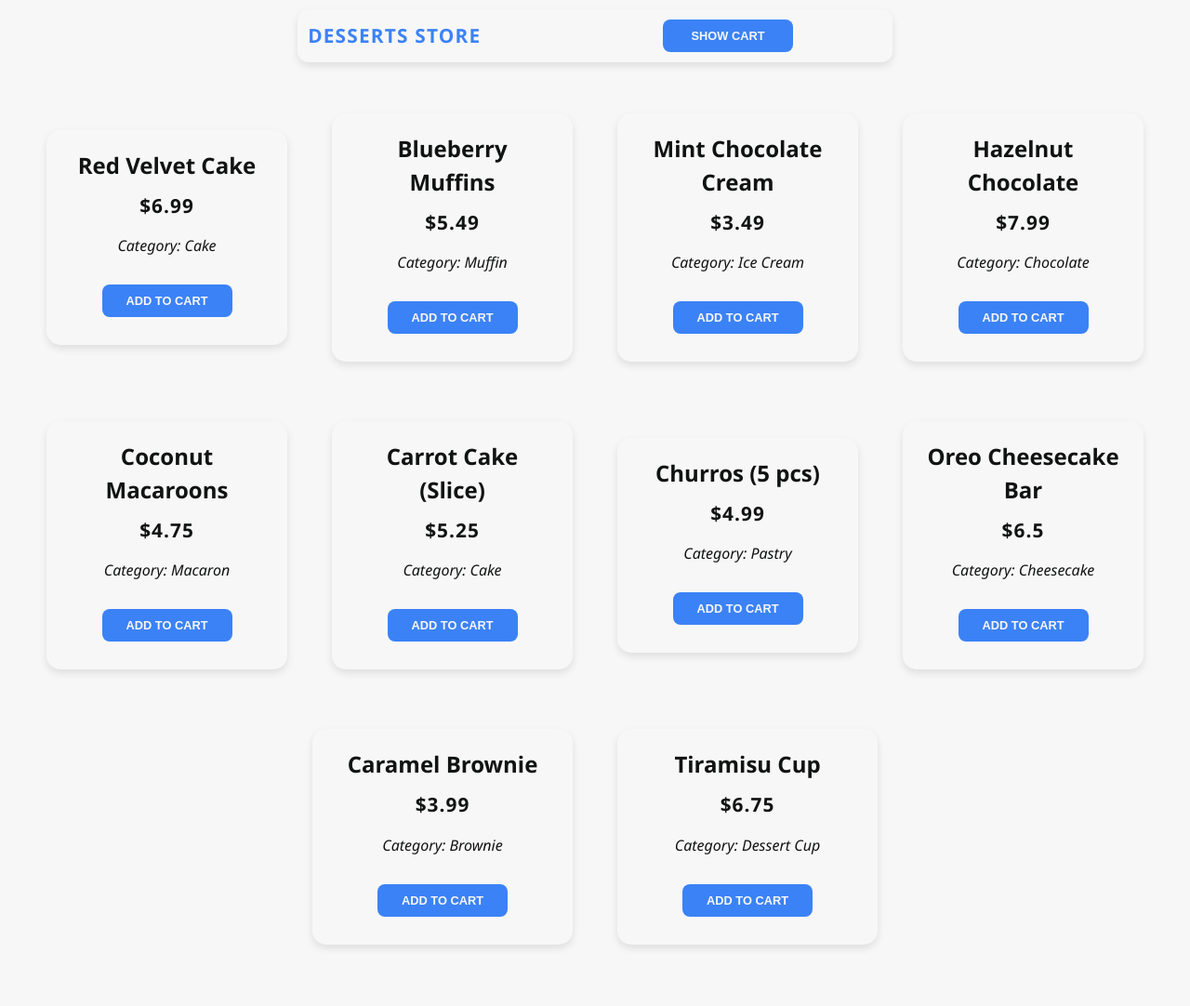
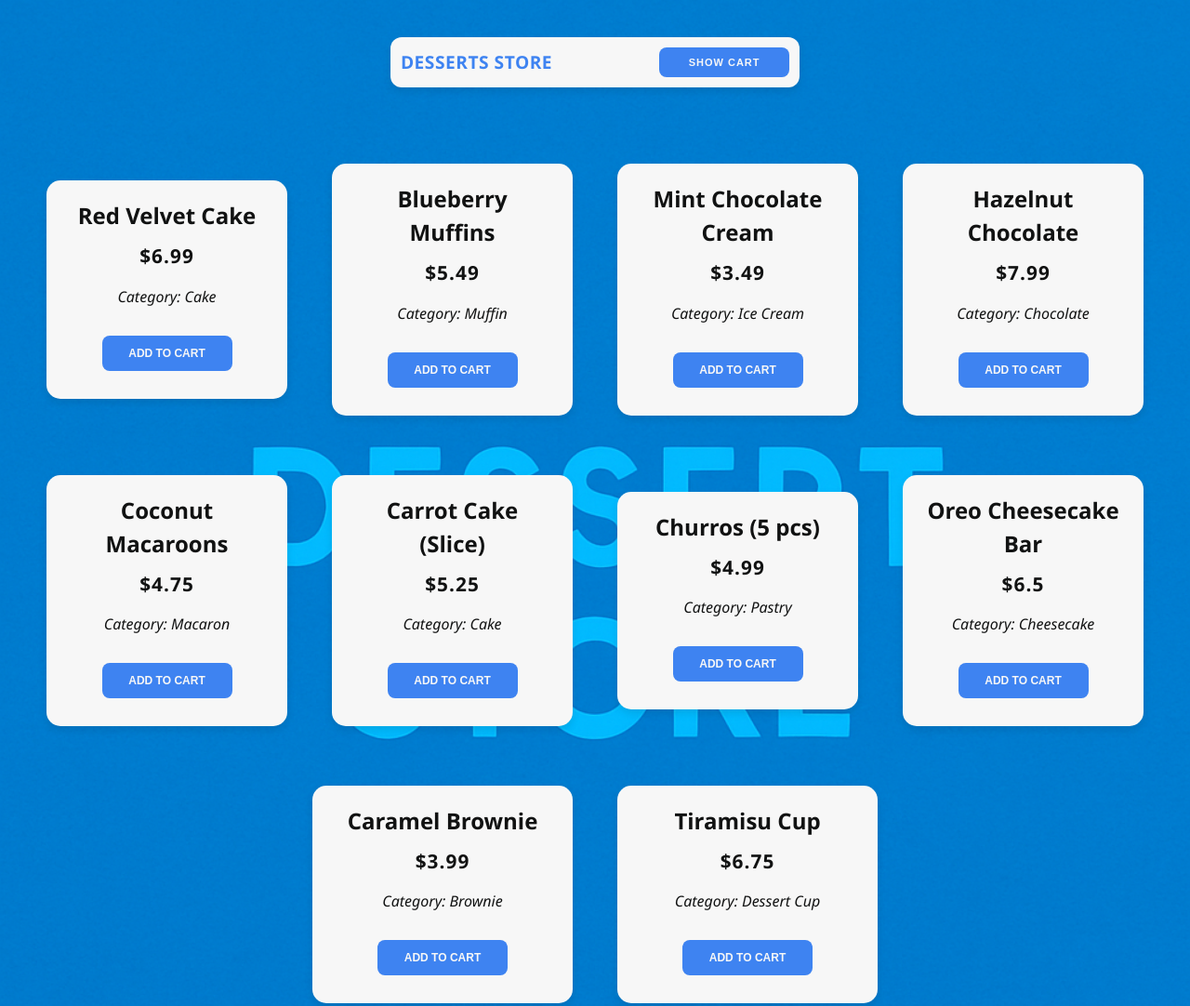
Before and after one commit to DevRobertCodes/Dessert-Store, a plain HTML site: page index.html in a window 1280 px wide. Shown: the top 1082 px of the page at 93% size. Drawn offline with Linux system fonts and the light colour scheme.

Commit message:
Tweaked styles and added a bg-image

```diff
--- a/styles.css
+++ b/styles.css
@@ -11,8 +11,8 @@
   --background-light: #f7f7f7;        /* Very light grey, clean canvas */
   --primary-dark: #111212;            /* Dark slate for text & headers */
   --secondary-grey: #6b7280;          /* Medium grey for secondary text */
-  --accent-blue: #3b82f6;             /* Bright blue for buttons and links */
-  --light-blue: #5b95f1;             /* Light blue for hovers */
+  --accent-blue: #3e83f1;             /* Bright blue for buttons and links */
+  --dark-blue: #1e73fc;             /* Darker blue for hovers */
   --accent-green: #10b981;            /* Fresh green for success states */
   --dark-green: #0a7a54;            /* dark green for hovers */
   --warning-yellow: #fbbf24;          /* Warm yellow for alerts or highlights */
@@ -21,7 +21,9 @@
 }
 
 body {
-  background-color: var(--background-light);
+  background: url('blue-dessert-bg.png');
+  background-size: cover;
+  background-color: var(--background-light);/* Fallback color */
   font-family: 'Segoe UI', Tahoma, Geneva, Verdana, sans-serif;
   color: var(--background-light);
   line-height: 1.5;
@@ -37,7 +39,7 @@ body {
     display: flex;
     justify-content: space-between;
     align-items: center;
-    padding:1rem;
+    padding: 0.5rem 1rem;
     gap: 100px;
     border-radius: 12px;
     box-shadow: 0 4px 8px rgba(0,0,0,0.1);
@@ -48,11 +50,10 @@ body {
 /* Title styling */
 .title {
   color: var(--accent-blue);
-  text-align: left;
   margin: 0;
   font-weight: 700;
-  font-size: 1.3rem;
-  letter-spacing: 1.2px;
+  font-size: 1.2rem;
+  letter-spacing: 0.5px;
   text-transform: uppercase;
 }
 
@@ -77,7 +78,7 @@ body {
   margin: 1rem 0.5rem;
   box-shadow: 0 4px 8px rgba(0,0,0,0.1);
   transition: transform 0.3s ease, box-shadow 0.3s ease;
-  width: 280px;
+  width: 340px;
 }
 
 .dessert-card:hover {
@@ -100,11 +101,11 @@ body {
   cursor: pointer;
   width: 120px;
   margin: 0 auto;
-  padding: 10px 3px;
+  padding: 12px;
   background-color: var(--accent-blue);
   color: var(--background-light);
   font-weight: 600;
-  font-size: 10px;
+  font-size: 12px;
   border: none;
   border-radius: 8px;
   transition: all 0.3s ease;
@@ -113,17 +114,20 @@ body {
 }
 
 .btn:hover {
-  background: var(--light-blue);
+  background: var(--dark-blue);
 }
 
 /* Specific buttons */
 #cart-btn {
   background-color: var(--accent-blue);
   z-index: 100;
+  padding: 10px 15px;
+  font-size: 11px;
+  letter-spacing: 1px;
 }
 
 #cart-btn:hover {
-  background-color: var(--light-blue);
+  background-color: var(--dark-blue);
 }
 
 .add-to-cart-btn {
@@ -183,34 +187,39 @@ body {
 }
 
 #clear-cart-btn{
-    position: absolute;
-    bottom: 20px;
-    left: 34%;
+  margin-top: 10px;
     background-color: var(--error-red);
     color: var(--background-light);
     font-weight: 600;
     padding: 10px 15px;
     border-radius: 8px;
     border: none;
-    cursor: pointer;
-    transition: background-color 0.3s ease;
+    cursor: pointer
 }
 
 /* Responsive improvements */
 @media (min-width: 768px) {
-    body {
-        padding: 40px;
-    }
+  body {
+    padding: 40px;
+    display: flex;
+    align-items: center;
+    justify-content: center;
+    flex-direction: column;
+  }
+
   .header{
-    width: 50%;
-    left: 25%;
-    top: 10px;
+    width: 100%;
+    position: static;
     display: flex;
-    justify-content: center;
+    justify-content: space-between;
     align-items: center;
     padding: 0.7rem;
     border-radius: 12px;
     box-shadow: 0 4px 8px rgba(0,0,0,0.1);
+  }
+
+  .title{
+    margin-right: 15px;
   }
 
   #dessert-card-container {
@@ -231,6 +240,6 @@ body {
 
   .btn {
     width: 140px;
-    font-size: 0.8rem;
+    font-size: 12px;
   }
 }
```
Also changed, not shown: blue-dessert-bg.png (added).
